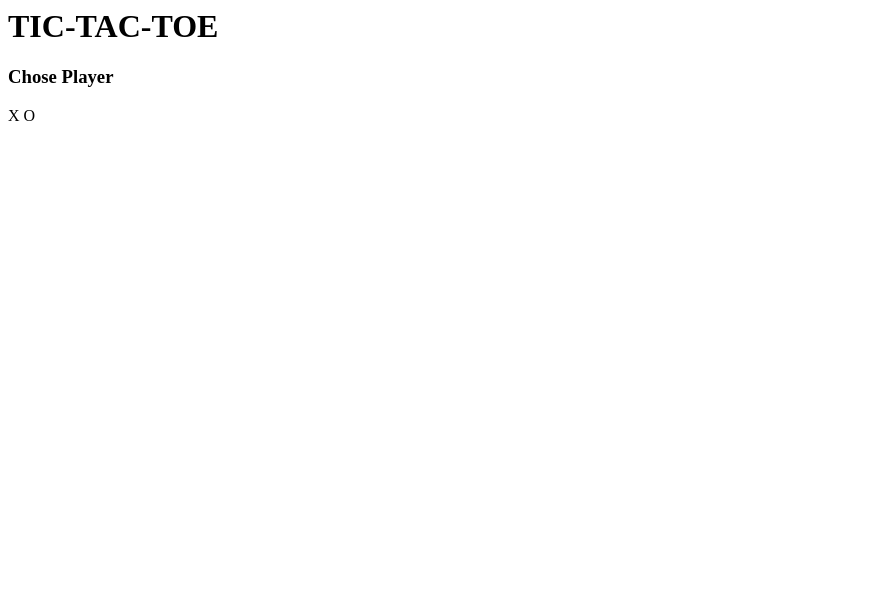
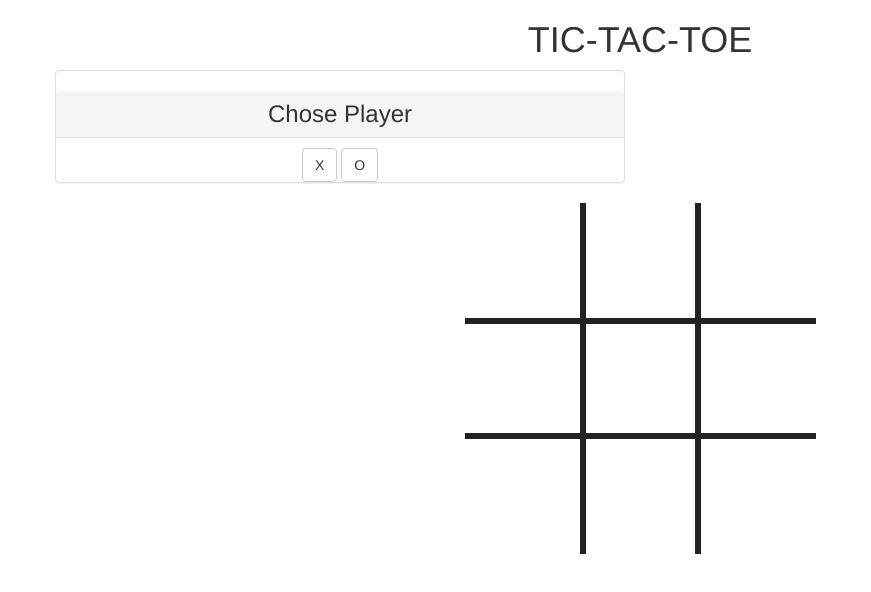
Before and after one commit to shrutigrover/Tic-Tac-Toe, a plain HTML site: page tic-tac-toe.html in a window 1280 px wide. Shown: the whole page, without its empty margins (0-871 px from the left). Drawn offline with nearby package versions, Linux system fonts and the light colour scheme.

Commit message:
including required css and js

```diff
--- a/tic-tac-toe.html
+++ b/tic-tac-toe.html
@@ -1,3 +1,13 @@
+<!DOCTYPE html>
+<html>
+  <head>
+    <link rel="stylesheet" href="tic-tac-toe.css" type="text/css">
+    <script type="text/javascript" src="tic-tac-toe.js"></script>
+    <link rel="stylesheet prefetch" href="https://maxcdn.bootstrapcdn.com/bootstrap/3.3.5/css/bootstrap.min.css">
+    <link rel="stylesheet" href="https://cdnjs.cloudflare.com/ajax/libs/font-awesome/4.7.0/css/font-awesome.min.css">
+    <script type="text/javascript" src="https://cdnjs.cloudflare.com/ajax/libs/jquery/2.1.3/jquery.min.js"></script>
+  </head>
+  <body>
     <div class="container">
       <h1>TIC-TAC-TOE</h1>
     <div class="row chose panel panel-default">
@@ -27,6 +37,7 @@
       <div class="win alert alert-success" style="display : none;">Congratulations!! You won</div>
       <div class="lose alert alert-danger" style="display : none;">Sorry!! You lost</div>
       <div class="draw alert alert-info" style="display : none;">It's a draw !!</div>
-
     </div>
     </div>
+  </body>
+</html>
```
Lines whose indentation alone changed are shown as unchanged.
